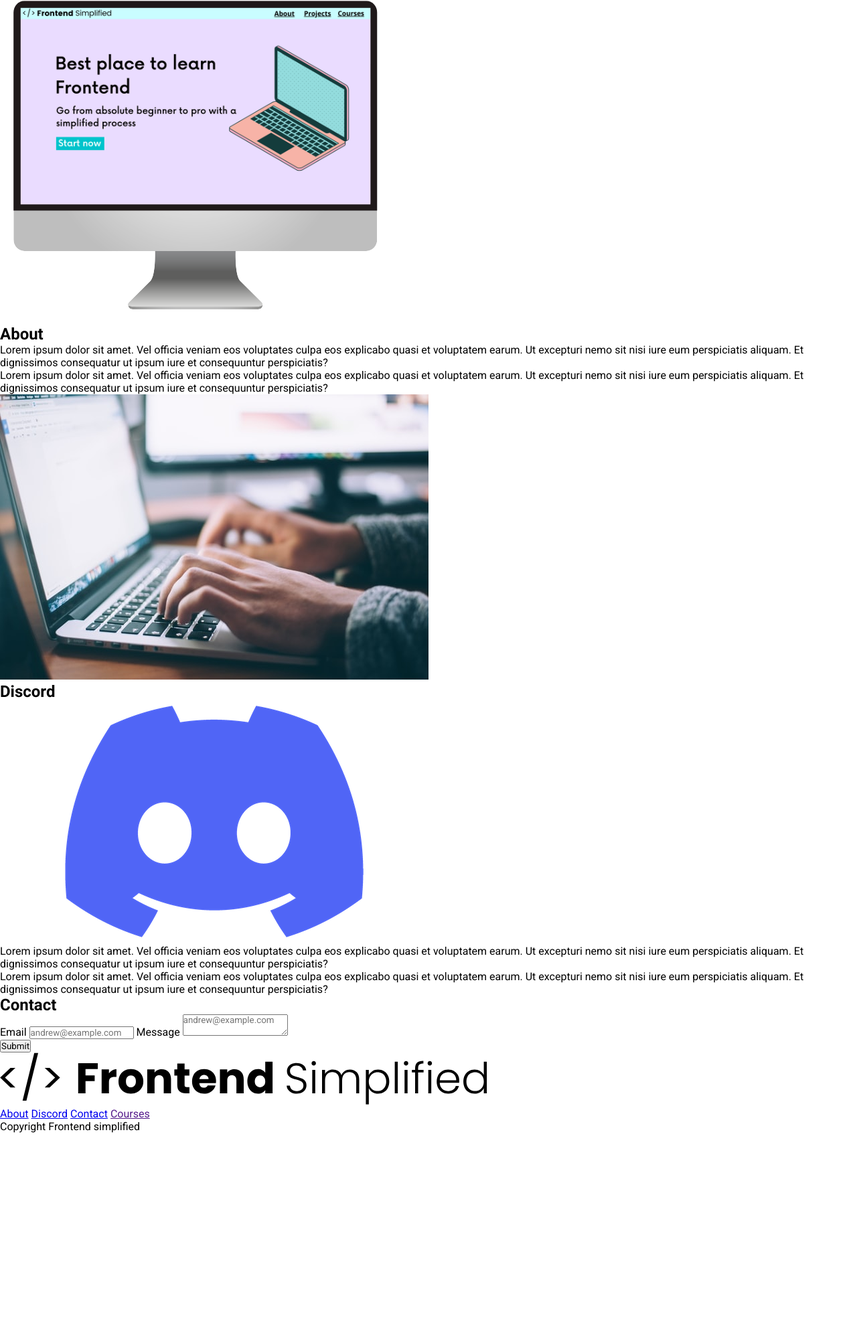
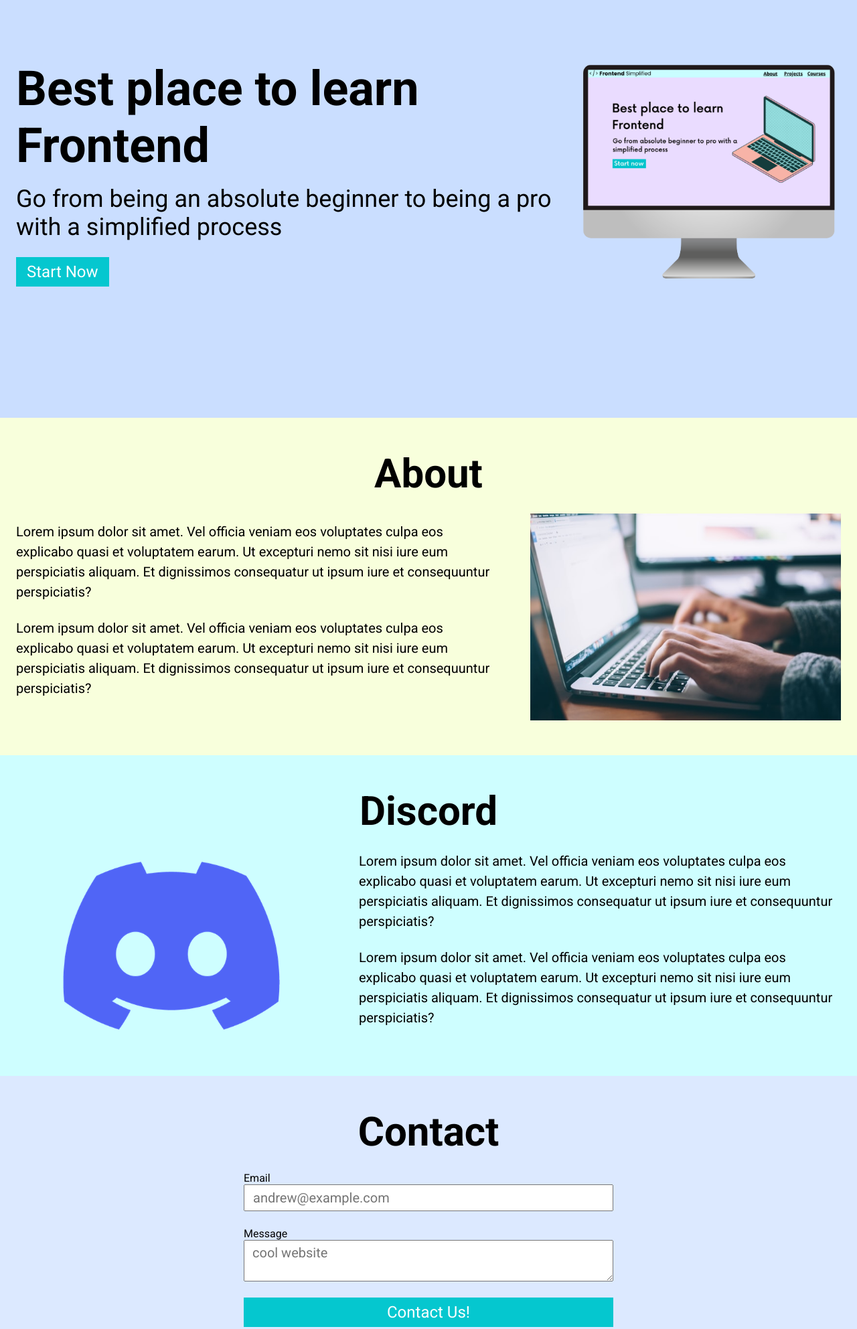
Before and after one commit to aanderson84/FrontendSimplified, a plain HTML site: page Project 1/index.html in a window 1280 px wide. Shown: the part 176-2161 px from the top of the page at 67% size. Before the commit the page ends 1868 px from the top, so only its background shows below. Drawn offline with Linux system fonts and the light colour scheme.

Commit message:
Update 12/11/25
Updated index and css stylings

```diff
--- a/Project 1/index.html
+++ b/Project 1/index.html
@@ -17,10 +17,11 @@
             </ul>
         </nav>
         <header>
-            <div>
+            <div class="row">
+            <div class="home__description">
                 <h1>Best place to learn Frontend</h1>
-                <p>Go from being an absolute beginner to being a pro with a simplified process</p>
-                <button>Start Now</button>
+                <p class ="subheader">Go from being an absolute beginner to being a pro with a simplified process</p>
+                <button class="home__description--button">Start Now</button>
             </div>
             <figure>
                 <img src="./HTML Practise Assets/laptop.png" alt="Home Page Image">
@@ -28,29 +29,37 @@
             </figure>
         </header>
     </section>
-
+            </div>
     <main>
         <section id="about">
             <h2>About</h2>
-            <div>
-                <p>Lorem ipsum dolor sit amet. Vel officia veniam eos voluptates culpa eos explicabo quasi et voluptatem earum. Ut excepturi nemo sit nisi iure eum perspiciatis aliquam. Et dignissimos consequatur ut ipsum iure et consequuntur perspiciatis?</p>
+            <div class="row">
+            <div class="section__description">
+            <div class="section__description--wrapper">
+                <p class="section__description--para">Lorem ipsum dolor sit amet. Vel officia veniam eos voluptates culpa eos explicabo quasi et voluptatem earum. Ut excepturi nemo sit nisi iure eum perspiciatis aliquam. Et dignissimos consequatur ut ipsum iure et consequuntur perspiciatis?</p>
 
-                <p>Lorem ipsum dolor sit amet. Vel officia veniam eos voluptates culpa eos explicabo quasi et voluptatem earum. Ut excepturi nemo sit nisi iure eum perspiciatis aliquam. Et dignissimos consequatur ut ipsum iure et consequuntur perspiciatis?</p>
+                <p class="section__description--para">Lorem ipsum dolor sit amet. Vel officia veniam eos voluptates culpa eos explicabo quasi et voluptatem earum. Ut excepturi nemo sit nisi iure eum perspiciatis aliquam. Et dignissimos consequatur ut ipsum iure et consequuntur perspiciatis?</p>
             </div>
-            <figure>
+            <figure class="about__image--wrapper">
                 <img src="./HTML Practise Assets/about.jpg" alt="">
             </figure>
+            </div>
+            </div>
         </section>
 
         <section id="discord">
             <h2>Discord</h2>
-            <figure>
+            <div class="row">
+            <div class="section__description">
+            <figure class="about__image--wrapper">
                 <img src="./HTML Practise Assets/discord.png" alt="">
             </figure>
-            <div>
-                <p>Lorem ipsum dolor sit amet. Vel officia veniam eos voluptates culpa eos explicabo quasi et voluptatem earum. Ut excepturi nemo sit nisi iure eum perspiciatis aliquam. Et dignissimos consequatur ut ipsum iure et consequuntur perspiciatis?</p>
+            <div class="section__description--wrapper">
+                <p class="section__description--para">Lorem ipsum dolor sit amet. Vel officia veniam eos voluptates culpa eos explicabo quasi et voluptatem earum. Ut excepturi nemo sit nisi iure eum perspiciatis aliquam. Et dignissimos consequatur ut ipsum iure et consequuntur perspiciatis?</p>
 
-                <p>Lorem ipsum dolor sit amet. Vel officia veniam eos voluptates culpa eos explicabo quasi et voluptatem earum. Ut excepturi nemo sit nisi iure eum perspiciatis aliquam. Et dignissimos consequatur ut ipsum iure et consequuntur perspiciatis?</p>
+                <p class="section__description--para">Lorem ipsum dolor sit amet. Vel officia veniam eos voluptates culpa eos explicabo quasi et voluptatem earum. Ut excepturi nemo sit nisi iure eum perspiciatis aliquam. Et dignissimos consequatur ut ipsum iure et consequuntur perspiciatis?</p>
+            </div>
+            </div>
             </div>
         </section>
 
@@ -58,21 +67,22 @@
             <h2>Contact</h2>
             <form>
                 <label>Email</label>
-                <input type="text" placeholder="andrew@example.com">
+                <input type="email" placeholder="andrew@example.com">
                 <label>Message</label>
-                <textarea type="text" placeholder="andrew@example.com"></textarea>
+                <textarea type="text" placeholder="cool website"></textarea>
+                <button>Contact Us!</button>
+
             </form>
-            <button>Submit</button>
         </section>
     </main>
 
     <footer>
-        <img src="./HTML Practise Assets/FES.svg" alt="">
-        <div>
-            <a href="#about">About</a>
-            <a href="#discord">Discord</a>
-            <a href="#contact">Contact</a>
-            <a href="">Courses</a>
+        <img  class="footer__logo" src="./HTML Practise Assets/FES.svg" alt="">
+        <div class="footer__links">
+            <a class="footer__link" href="#about">About</a>
+            <a class="footer__link" href="#discord">Discord</a>
+            <a class="footer__link" href="#contact">Contact</a>
+            <a class="footer__link" href="">Courses</a>
         </div>
         <p>Copyright Frontend simplified</p>
     </footer>
--- a/Project 1/style.css
+++ b/Project 1/style.css
@@ -8,24 +8,227 @@
 
 }
 
-.nav{
+nav{
     height: 70px;
     display: flex;
     justify-content: space-between;
     align-items: center;
     padding: 0 16px;
+    background-color: #cafdff;
+}
+
+header{
+    background-color: #cadeff;
+    height: calc(100vh - 70px);
+    padding:24px;
+    display: flex;
+    align-items: center;
+    justify-content: center;
+
+}
+
+h1{
+    font-size: 72px;
+}
+
+.subheader{
+    font-size: 36px;
+    margin: 16px 0 24px 0;
+}
+
+button{
+    background-color: #05c7cf;
+    color: white;
+    border: none;
+    padding: 8px 16px;
+    font-size: 24px;
+    cursor: pointer;
+}
+
+a{
+    color: black;
+    font-size: 24px;
+    font-weight: bold;
 }
 
 .logo{
     width: 300px;
 }
 
-.ul{
+ul{
     display: flex;
 
 }
 
-.li{
+li{
     list-style-type: none;
     padding: 16px;
 }
+
+.row{
+    width: 100%;
+    max-width: 1300px;
+    margin: 0 auto;
+    display: flex;
+    align-items: center;
+    justify-content: center;
+}
+
+/* ABOUT */
+
+#about,#discord, #contact, footer{
+    padding: 48px 0;
+}
+
+#about{
+    background-color: #f8ffdc;
+}
+
+h2{
+    font-size: 60px;
+    text-align: center;
+    margin-bottom: 24px;
+}
+
+.section__description{
+    display: flex;
+    justify-content: center;
+    align-items: center;
+}
+
+.about__image--wrapper{
+    width: 40%;
+    padding: 0 24px;
+}
+
+img{
+    width:100%
+}
+
+.section__description--wrapper{
+    width: 60%;
+    padding: 0 24px;
+}
+
+.section__description--para{
+    font-size: 20px;
+    line-height: 1.5;
+    margin-bottom: 24px;
+
+}
+
+/* DISCORD */
+
+#discord{
+    background-color: #cefeff;
+
+}
+
+/* CONTACT */
+
+#contact{
+    background-color: #dce9ff;
+}
+
+form{
+    width: 100%;
+    max-width: 600px;
+    display: flex;
+    flex-direction: column;
+    margin: 0 auto;
+    padding: 0 24px;
+}
+
+input, textarea{
+    margin-bottom: 24px;
+    font-size: 20px;
+    padding: 6px 12px;
+}
+
+/* Footer */
+
+footer{
+    background-color: #aaf5ff;
+    display: flex;
+    flex-direction: column;
+    align-items: center;
+}
+
+.footer__logo{
+    max-width: 480px;
+    margin-bottom: 16px;
+}
+
+.footer__links{
+    margin-bottom: 32px;
+}
+
+.footer__link{
+    padding: 0 16px;
+}
+
+@media (max-width: 728px) {
+    .row{
+        flex-direction: column;
+    }
+
+    .home__description{
+        margin-bottom: 24px;
+        display: flex;
+        flex-direction: column;
+        align-items: center;
+    }
+
+    .home__description--button{
+        max-width: 240px;
+    }
+
+    h1{
+        text-align: center;
+        font-size: 60px;
+    }
+
+    .subheader{
+        text-align: center;
+        font-size: 28px;
+
+    }
+
+    ul{
+        display: none;
+    }
+
+    .section__description{
+        flex-direction: column;
+    }
+
+    .section__description--wrapper{
+        width: 100%;
+    }
+
+    .about__image--wrapper{
+        width: 100%;
+    }
+
+    #discord .section__description{
+        flex-direction: column-reverse;
+    }
+
+    footer{
+        padding: 48px 24px;
+    }
+
+    .footer__logo{
+        max-width: 360px;
+
+    }
+
+    .footer__link{
+        padding: 0 4px;
+        font-size: 18px;
+    }
+
+    .footer__links{
+        margin-bottom: 24px;
+    }
+}
```
